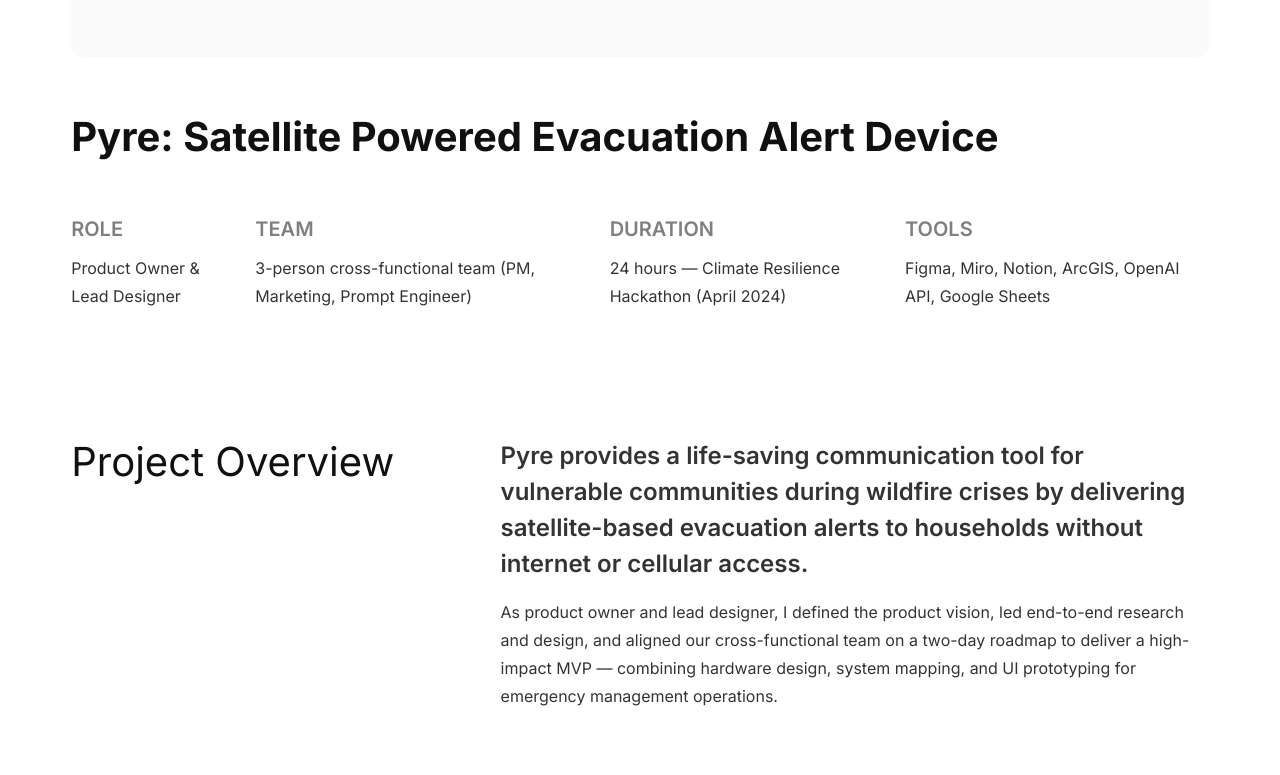
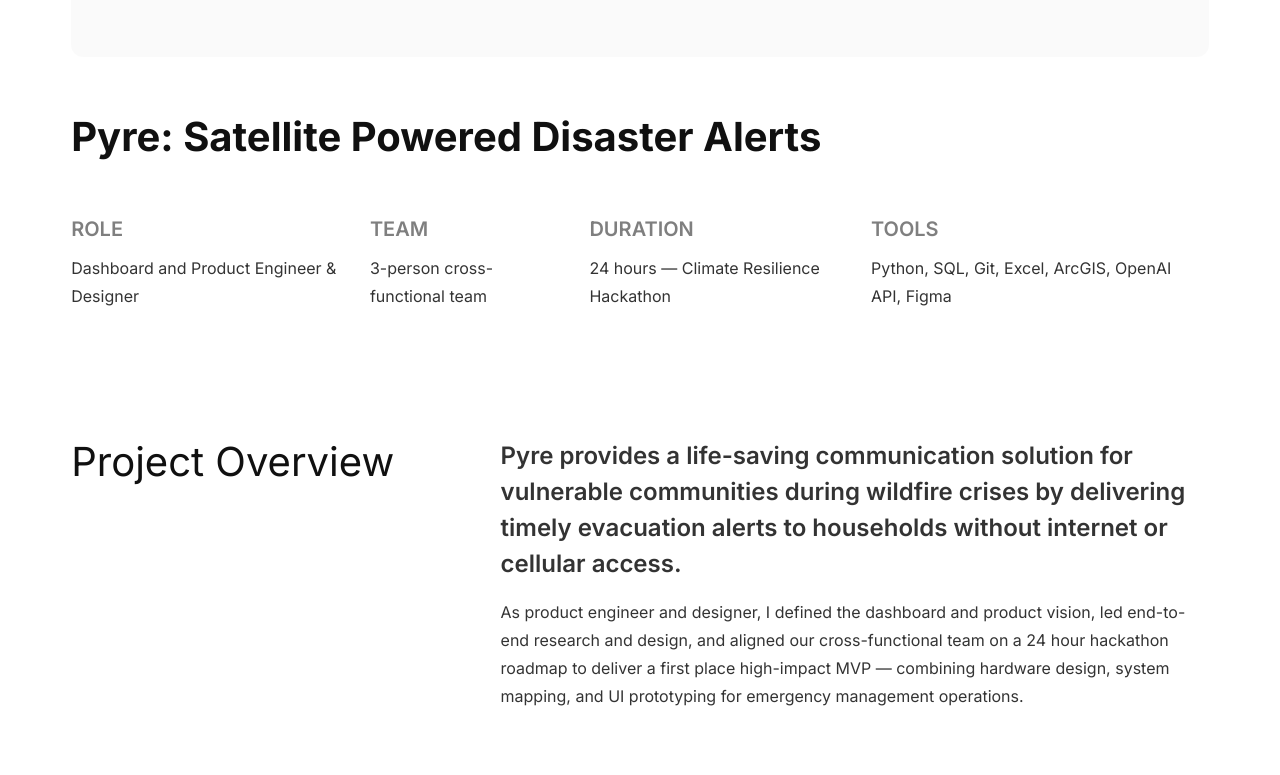
Before and after one commit to zprintln/me, a website: page pyre.html in a window 1280 px wide. Shown: the part 545-1320 px from the top of the page. Drawn offline with nearby package versions, Linux system fonts and the light colour scheme.

Commit message:
pyre project updates

```diff
--- a/pyre.html
+++ b/pyre.html
@@ -33,28 +33,28 @@
 
     <div class="prj-img" data-aos="fade-up" data-aos-duration="1000">
         <img src="images/pyre/pyreTopCorner.png" class="prj-img index-img" alt="Pyre product cover">
-        <img src="images/pyre/pyreProto2.png" class="prj-img index-img" alt="Pyre product cover">
+        <img src="images/pyre/pyreProto2NBG.png" class="prj-img index-img" alt="Pyre product cover">
     </div>
 
     <div class="prj-header" data-aos="fade-up" data-aos-duration="1000" data-aos-delay="400">
-        <h2>Pyre: Satellite Powered Evacuation Alert Device </h2>
+        <h2>Pyre: Satellite Powered Disaster Alerts</h2>
         <br><br>
         <div class="context">
             <div class="context-item">
                 <h4>ROLE</h4>
-                <p>Product Owner & Lead Designer</p>
+                <p> Dashboard and Product Engineer & Designer</p>
             </div>
             <div class="context-item">
                 <h4>TEAM</h4>
-                <p>3-person cross-functional team (PM, Marketing, Prompt Engineer)</p>
+                <p>3-person cross-functional team</p>
             </div>
             <div class="context-item">
                 <h4>DURATION</h4>
-                <p>24 hours — Climate Resilience Hackathon (April 2024)</p>
+                <p>24 hours — Climate Resilience Hackathon </p>
             </div>
             <div class="context-item">
                 <h4>TOOLS</h4>
-                <p>Figma, Miro, Notion, ArcGIS, OpenAI API, Google Sheets</p>
+                <p>Python, SQL, Git, Excel, ArcGIS, OpenAI API, Figma</p>
             </div>
         </div>
     </div>
@@ -64,10 +64,10 @@
         <div class="prj-subtitle"><h5>Project Overview</h5></div>
         <div class="prj-content">
             <p class="callout">
-                Pyre provides a life-saving communication tool for vulnerable communities during wildfire crises by delivering satellite-based evacuation alerts to households without internet or cellular access.
+                Pyre provides a life-saving communication solution for vulnerable communities during wildfire crises by delivering timely evacuation alerts to households without internet or cellular access.
             </p>
             <p>
-                As product owner and lead designer, I defined the product vision, led end-to-end research and design, and aligned our cross-functional team on a two-day roadmap to deliver a high-impact MVP — combining hardware design, system mapping, and UI prototyping for emergency management operations.
+                As product engineer and designer, I defined the dashboard and product vision, led end-to-end research and design, and aligned our cross-functional team on a 24 hour hackathon roadmap to deliver a first place high-impact MVP — combining hardware design, system mapping, and UI prototyping for emergency management operations.
             </p>
         </div>
     </div>
@@ -93,7 +93,7 @@
         <div class="prj-subtitle"><h5>Product Goal</h5></div>
         <div class="prj-content">
             <p class="callout">
-                Develop a scalable, offline alert system that empowers emergency agencies to send targeted evacuation warnings to disconnected communities — without relying on digital infrastructure.
+                Develop a scalable, satellite-based alert system and dashboard that empowers emergency agencies to send targeted evacuation warnings to disconnected communities.
             </p>
             <p>
                 Our product needed to meet three criteria: resilient delivery, low learning curve, and municipal deployability. Within 6 hours, I scoped and designed an MVP that achieved functional proof-of-concept across each.
@@ -170,7 +170,7 @@
             <p class="callout">
                 Pyre was awarded 1st Place at the Climate Resilience Hackathon — the judges gave positive feedback on its scalability, usability, and inclusive design.
             </p>
-            <div class="bullet"><div class="dot"><p>●</p></div><p>Functional simulation of alert delivery workflow completed within 48 hours.</p></div>
+            <div class="bullet"><div class="dot"><p>●</p></div><p>Functional simulation of alert delivery workflow completed within 24 hours.</p></div>
             <div class="bullet"><div class="dot"><p>●</p></div><p>Validated operational flow with two emergency service professionals during demo.</p></div>
             <div class="bullet"><div class="dot"><p>●</p></div><p>Projected potential deployment: 200K+ at-risk residents in Northern California fire zones.</p></div>
             <div class="case-study-img-wrapper case-study-img-row" data-aos="fade-up" data-aos-duration="800">
```
Also changed, not shown: index.html (+1 -1 lines), images/pyre/pyreProto2NBG.png (added), 3 other files.
